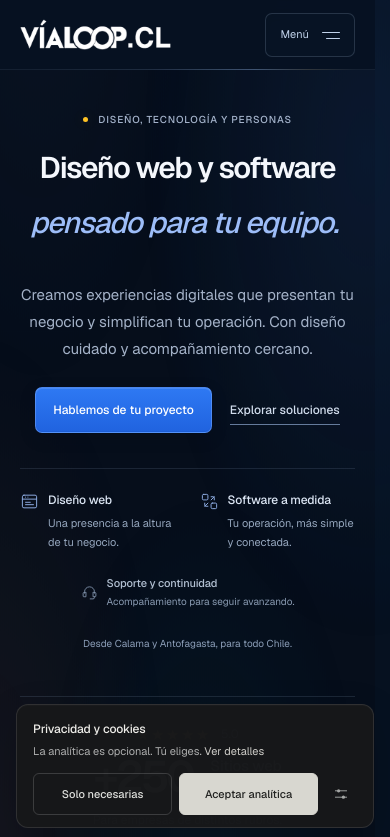
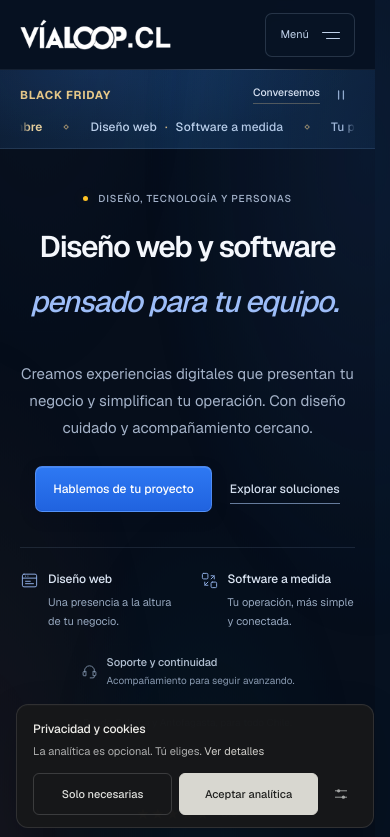
Before and after one commit to robertomanzomorales-beep/vialoop-next-app, a Next.js app: page / in a window 390 px wide. Shown: the top 837 px of the page. Built offline with nearby package versions, Linux system fonts and the light colour scheme.

Commit message:
Agrega franja animada de Black Friday del 27 al 30 de noviembre

```diff
--- a/app/layout.tsx
+++ b/app/layout.tsx
@@ -2,6 +2,7 @@ import type { Metadata } from "next";
 import { Geist, Geist_Mono } from "next/font/google";
 import Footer from "@/components/Footer";
 import MainMenu from "@/components/MainMenu";
+import BlackFridayStrip from "@/components/BlackFridayStrip";
 import FloatingWhatsApp from "@/components/FloatingWhatsApp";
 import GoogleTagManager from "@/components/analytics/GoogleTagManager";
 import CookieConsent from "@/components/privacy/CookieConsent";
@@ -53,6 +54,7 @@ export default function RootLayout({
       <body className="min-h-full flex flex-col">
         <a className="skip-link" href="#main-content">Saltar al contenido</a>
         <MainMenu />
+        <BlackFridayStrip />
 
         {children}
 
--- /dev/null
+++ b/components/BlackFridayStrip.module.css
@@ -0,0 +1,97 @@
+.strip {
+  position: relative;
+  isolation: isolate;
+  flex-shrink: 0;
+  overflow: hidden;
+  color: #c2d6f0;
+  background: linear-gradient(105deg, #0c1e35, #102a49 52%, #0a1b30);
+  border-bottom: 1px solid #a8c5ed25;
+}
+
+.strip::before {
+  content: "";
+  position: absolute;
+  inset: 0;
+  z-index: -1;
+  background: radial-gradient(ellipse at 25% 0%, #3b86ff1c, transparent 65%);
+  pointer-events: none;
+}
+
+.inner {
+  display: flex;
+  align-items: center;
+  gap: 24px;
+  width: min(calc(100% - 80px), 1192px);
+  min-height: 61px;
+  margin-inline: auto;
+}
+
+.brand {
+  display: flex;
+  flex-direction: column;
+  flex-shrink: 0;
+  gap: 2px;
+  padding-right: 24px;
+  border-right: 1px solid #a9c8f02b;
+  line-height: 1.35;
+}
+
+.brand > span { color: #9bb3d1; font-size: 8px; letter-spacing: .14em; text-transform: uppercase; }
+.brand > strong { color: #f0cf8a; font-size: 14px; font-weight: 650; letter-spacing: .045em; text-transform: uppercase; }
+.viewport { flex: 1; min-width: 0; overflow: hidden; mask-image: linear-gradient(90deg, transparent, #000 22px, #000 calc(100% - 22px), transparent); }
+.track { display: flex; width: max-content; animation: friday-scroll 72s linear infinite; will-change: transform; }
+.group, .sequence { display: flex; align-items: center; flex-shrink: 0; }
+.sequence { gap: 27px; padding-right: 27px; white-space: nowrap; font-size: 12.5px; font-weight: 450; letter-spacing: .01em; line-height: 1.7; }
+.dates { color: #f0d69f; font-weight: 550; }
+.message { color: #b7cce7; }
+.dot { color: #d6bb88; margin-inline: 5px; }
+.spark { width: 4px; height: 4px; flex-shrink: 0; border: 1px solid #e4c180b3; transform: rotate(45deg); }
+.viewport:hover .track, .strip[data-paused] .track { animation-play-state: paused; }
+
+.contact {
+  display: inline-flex;
+  flex-direction: column;
+  align-items: flex-start;
+  flex-shrink: 0;
+  gap: 4px;
+  padding: 10px 0;
+  color: #edf4ff;
+  text-decoration: none;
+  font-size: 11.5px;
+  font-weight: 500;
+  line-height: 1.5;
+  transition: color .25s ease;
+}
+
+.contact > span { display: block; width: 100%; height: 1px; background: #d9bd865c; transform-origin: left; transition: background-color .25s ease, transform .25s ease; }
+.contact:hover { color: #f0d69f; }
+.contact:hover > span { background: #edc97b; transform: scaleX(.65); }
+.motionButton { display: grid; place-items: center; flex-shrink: 0; width: 32px; height: 36px; margin-left: -12px; border: 0; border-radius: 5px; background: transparent; color: #a5bddc; cursor: pointer; transition: color .25s ease, background-color .25s ease; }
+.motionButton:hover { color: #edf4ff; background: #a5c5ef0c; }
+.contact:focus-visible, .motionButton:focus-visible { outline: 2px solid #d9bd86; outline-offset: 4px; }
+.accessible { position: absolute; width: 1px; height: 1px; margin: -1px; padding: 0; overflow: hidden; white-space: nowrap; clip-path: inset(50%); }
+
+@keyframes friday-scroll { to { transform: translate3d(-50%, 0, 0); } }
+
+@media (max-width: 1099px) { .inner { width: calc(100% - 48px); gap: 18px; }.brand { padding-right: 18px; } }
+@media (max-width: 680px) {
+  .inner { display: grid; grid-template-columns: auto minmax(0, 1fr) auto; gap: 5px 15px; width: calc(100% - 40px); min-height: 78px; padding-block: 9px; }
+  .brand { grid-column: 1; grid-row: 1; flex-direction: row; align-items: center; gap: 7px; padding: 0; border: 0; }
+  .brand > span { display: none; }
+  .brand > strong { font-size: 11.5px; letter-spacing: .065em; }
+  .contact { grid-column: 2; grid-row: 1; justify-self: end; padding-block: 3px; font-size: 10.5px; gap: 2px; }
+  .motionButton { grid-column: 3; grid-row: 1; width: 28px; height: 28px; margin-left: -8px; }
+  .viewport { grid-column: 1 / -1; grid-row: 2; width: 100%; mask-image: linear-gradient(90deg, transparent, #000 10px, #000 calc(100% - 10px), transparent); }
+  .sequence { font-size: 12px; gap: 22px; padding-right: 22px; }
+}
+
+@media (prefers-reduced-motion: reduce) {
+  .track { animation: none; transform: none; width: auto; will-change: auto; }
+  .group { width: 100%; }
+  .group + .group, .sequence + .sequence, .sequence > :not(.dates), .motionButton { display: none; }
+  .sequence { padding: 0; width: 100%; justify-content: center; white-space: normal; text-align: center; }
+  .viewport { mask-image: none; }
+  .contact, .contact > span { transition: none; }
+  .inner { gap: 20px; }
+  @media (max-width: 680px) { .contact { grid-column: 2 / -1; }.inner { gap: 5px 15px; }.sequence { justify-content: flex-start; text-align: left; } }
+}
--- /dev/null
+++ b/components/BlackFridayStrip.tsx
@@ -0,0 +1,60 @@
+"use client";
+
+import Link from "next/link";
+import { useState, useSyncExternalStore } from "react";
+import styles from "./BlackFridayStrip.module.css";
+
+// The campaign ends at midnight after November 30 in continental Chile.
+const campaignEnd = Date.parse("2026-12-01T00:00:00-03:00");
+const getVisibility = () => Date.now() < campaignEnd;
+const getServerVisibility = () => true;
+
+function subscribeToCampaign(notify: () => void) {
+  let timer: number;
+  const schedule = () => {
+    timer = window.setTimeout(() => {
+      notify();
+      if (getVisibility()) schedule();
+    }, Math.min(Math.max(0, campaignEnd - Date.now()), 2_147_483_647));
+  };
+  schedule();
+  document.addEventListener("visibilitychange", notify);
+  return () => {
+    window.clearTimeout(timer);
+    document.removeEventListener("visibilitychange", notify);
+  };
+}
+
+function Message() {
+  return <span className={styles.sequence}>
+    <span className={styles.dates}>Del 27 al 30 de noviembre</span>
+    <span className={styles.spark} />
+    <span>Diseño web <span className={styles.dot}>·</span> Software a medida</span>
+    <span className={styles.spark} />
+    <span className={styles.message}>Tu próximo proyecto empieza aquí</span>
+    <span className={styles.spark} />
+  </span>;
+}
+
+export default function BlackFridayStrip() {
+  const visible = useSyncExternalStore(subscribeToCampaign, getVisibility, getServerVisibility);
+  const [paused, setPaused] = useState(false);
+  if (!visible) return null;
+
+  return <aside className={styles.strip} aria-label="Black Friday en Vialoop" data-paused={paused || undefined}>
+    <div className={styles.inner}>
+      <div className={styles.brand} aria-hidden="true"><span>Vialoop presenta</span><strong>Black Friday</strong></div>
+      <p className={styles.accessible}>Black Friday en Vialoop: del viernes 27 de noviembre de 2026 a las 00:00 al lunes 30 de noviembre a las 23:59, hora de Chile. Diseño web y software a medida. Conversemos de tu próximo proyecto.</p>
+      <div className={styles.viewport} aria-hidden="true">
+        <div className={styles.track}>
+          <div className={styles.group}><Message /><Message /></div>
+          <div className={styles.group}><Message /><Message /></div>
+        </div>
+      </div>
+      <Link href="/contacto" className={styles.contact} aria-label="Consultar por Black Friday en Vialoop">Conversemos<span aria-hidden="true" /></Link>
+      <button className={styles.motionButton} type="button" aria-label={paused ? "Reanudar texto de Black Friday" : "Pausar texto de Black Friday"} onClick={() => setPaused(value => !value)} title={paused ? "Reanudar movimiento" : "Pausar movimiento"}>
+        <svg width="16" height="16" viewBox="0 0 20 20" fill="none" aria-hidden="true">{paused ? <path d="m7 5 8 5-8 5V5Z" fill="currentColor" /> : <path d="M7 5v10m6-10v10" stroke="currentColor" strokeWidth="1.6" strokeLinecap="round" />}</svg>
+      </button>
+    </div>
+  </aside>;
+}
```
